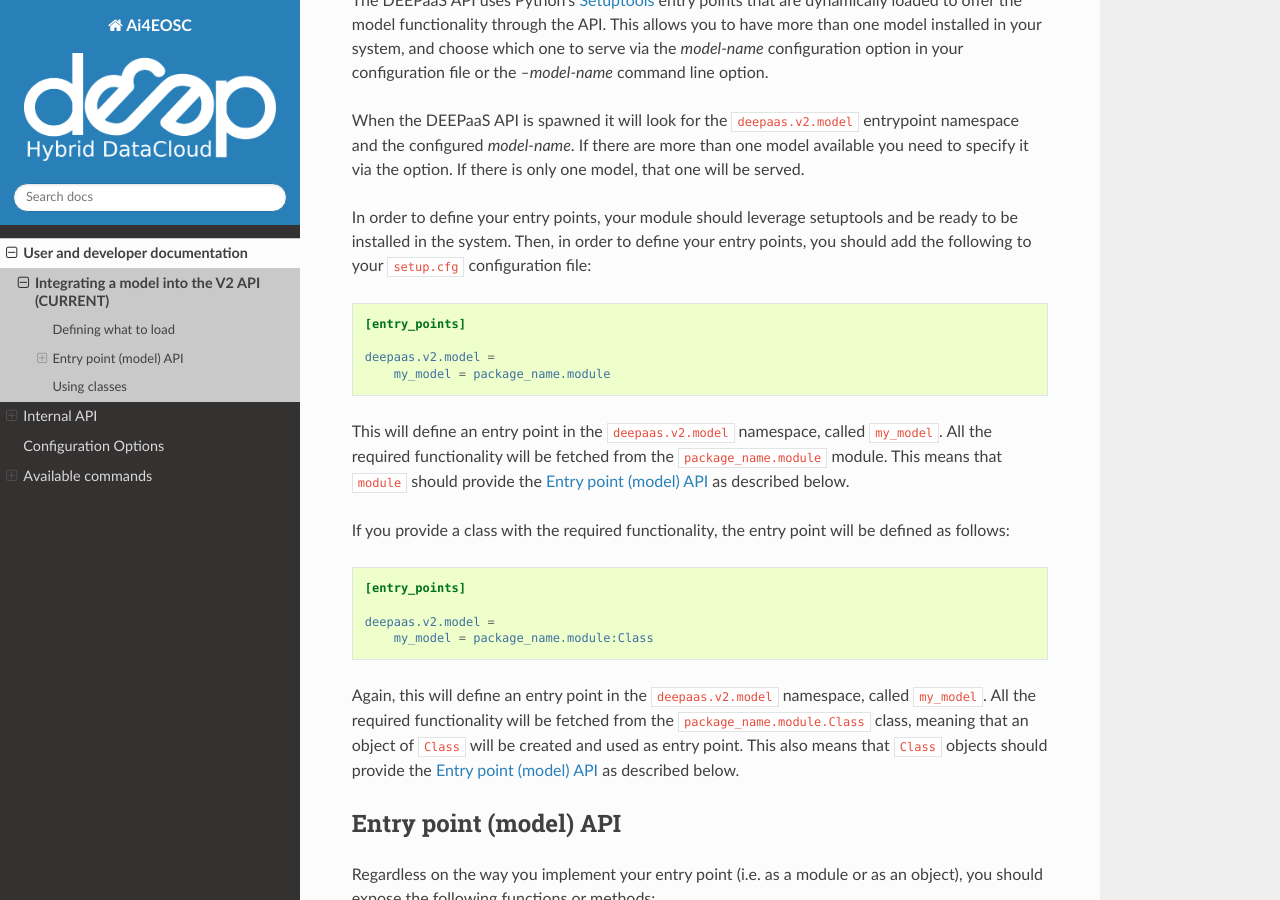
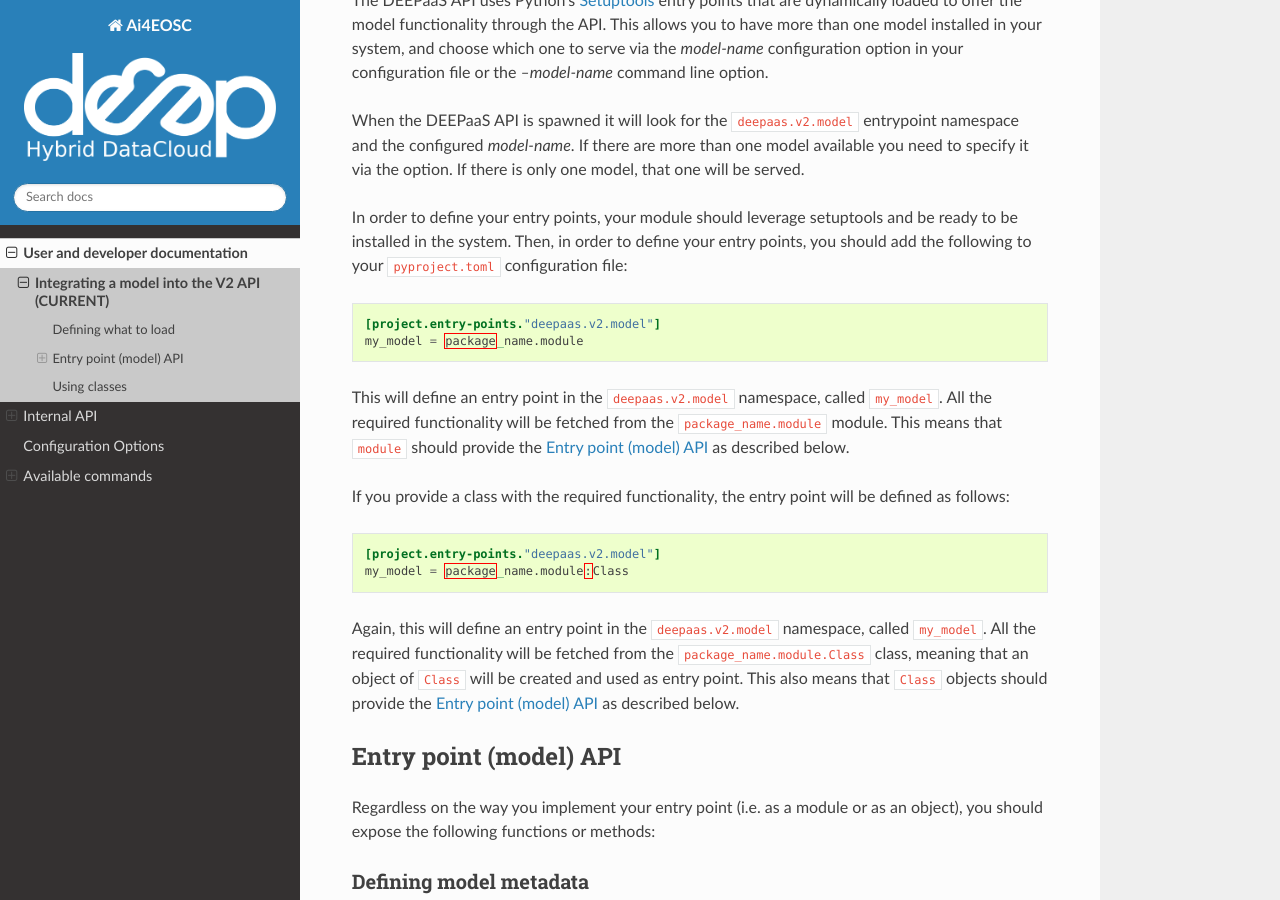
Before and after one commit to ai4os/DEEPaaS, a Sphinx documentation site: the page built from doc/source/user/v2-api.rst, in a window 1280 px wide and 900 px high, scrolled down 299 px. Built offline with Sphinx 7.4.7 and the Read the Docs theme 3.1.0, drawn with Linux system fonts in a browser that asks for light colours; pages that are not in the unit, such as notebooks, are missing from menus.

Commit message:
docs: update entry point configuration from setup.cfg to pyproject.toml

```diff
--- a/doc/source/user/v2-api.rst
+++ b/doc/source/user/v2-api.rst
@@ -25,14 +25,12 @@ one will be served.
 
 In order to define your entry points, your module should leverage setuptools and be
 ready to be installed in the system. Then, in order to define your entry points, you
-should add the following to your ``setup.cfg`` configuration file:
+should add the following to your ``pyproject.toml`` configuration file:
 
-.. code-block:: ini
+.. code-block:: toml
 
-   [entry_points]
-
-   deepaas.v2.model =
-       my_model = package_name.module
+   [project.entry-points."deepaas.v2.model"]
+   my_model = package_name.module
 
 This will define an entry point in the ``deepaas.v2.model`` namespace, called
 ``my_model``. All the required functionality will be fetched from the
@@ -42,12 +40,10 @@ This will define an entry point in the ``deepaas.v2.model`` namespace, called
 If you provide a class with the required functionality, the entry point will be
 defined as follows:
 
-.. code-block:: ini
+.. code-block:: toml
 
-   [entry_points]
-
-   deepaas.v2.model =
-       my_model = package_name.module:Class
+   [project.entry-points."deepaas.v2.model"]
+   my_model = package_name.module:Class
 
 Again, this will define an entry point in the ``deepaas.v2.model`` namespace,
 called ``my_model``. All the required functionality will be fetched
```
